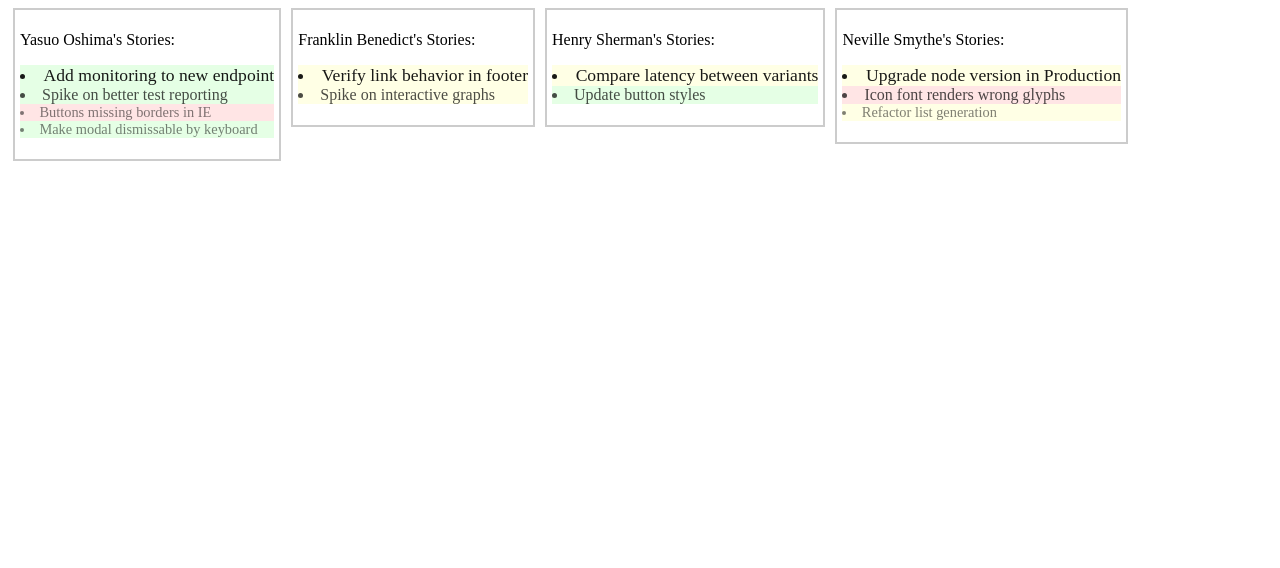
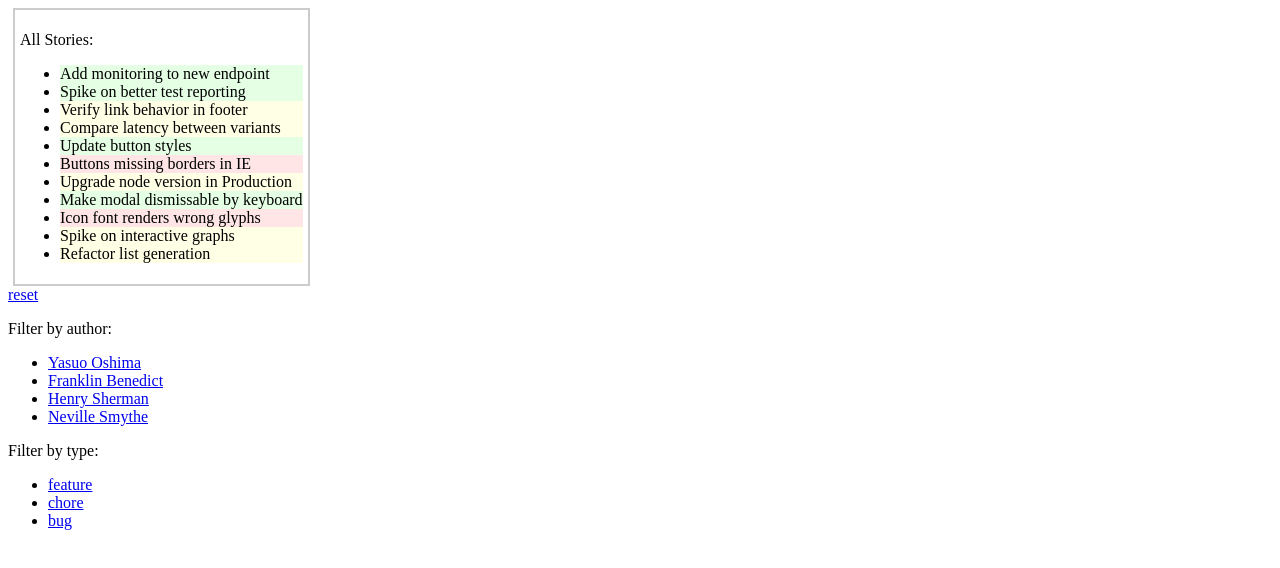
Before and after one commit to banterability/fulcrum, a plain HTML site: page index.html in a window 1280 px wide. Drawn offline with Linux system fonts and the light colour scheme.

Commit message:
First pass at client-side filtering

```diff
--- a/index.html
+++ b/index.html
@@ -15,18 +15,15 @@
       margin: 0 5px;
       padding: 5px;
     }
-    ul{
-      padding-left: 0;
-      list-style-position: inside;
-    }
-    li:nth-child(1){font-size:1.1em;color:rgba(0,0,0,0.9);}
-    li:nth-child(2){font-size:1.0em;color:rgba(0,0,0,0.7);}
-    li{font-size:0.9em; color:rgba(0,0,0,0.5);}
   </style>
 </head>
 <body>
 
   <div id="main"></div>
+  <div id="filters">
+    <a href="javascript:buildList(stories.models);">reset</a>
+
+  </div>
 
   <script src="vendor/underscore-min.js"></script>
   <script src="vendor/backbone-min.js"></script>
@@ -55,15 +52,22 @@
     });
   </script>
   <script>
-    var buildListForOwner, parentEl, storiesByAuthor;
 
-    buildListForOwner = function(owner, stories){
-      var container, header, list;
-      container = document.createElement('div');
-      container.classList.add('story-list');
+    var buildList, parentEl;
 
+    var container = document.createElement('div');
+    container.classList.add('story-list');
+
+    buildList = function(stories, title){
+      var header, list;
+
+      container.innerHTML = "";
       header = document.createElement('p');
-      header.textContent = "" + owner + "'s Stories:";
+      if(title){
+        header.textContent = title;
+      } else {
+        header.textContent = "All Stories:";
+      }
 
       list = document.createElement('ul');
       stories.forEach(function(story){
@@ -82,15 +86,52 @@
 
     parentEl = document.getElementById('main');
 
-    storiesByAuthor = stories.groupBy('author');
+    parentEl.appendChild(buildList(stories.models));
 
-    for (var property in storiesByAuthor){
-      if (storiesByAuthor.hasOwnProperty(property)) {
-        parentEl.appendChild(
-          buildListForOwner(property, storiesByAuthor[property])
-        );
-      }
+    var filterBy;
+
+    filterBy = function(collection, key, value){
+      criteria = {}
+      criteria[key] = value;
+      buildList(collection.where(criteria), "Stories where " + key + " = " + value);
     }
+
+    var setupFilters = function(collection){
+      filterList = document.getElementById('filters');
+      FILTERABLE_ATTRIBUTES = ['author','type'];
+      FILTERABLE_ATTRIBUTES.forEach(function(attr){
+        var selections = _.uniq(collection.pluck(attr));
+        filterList.appendChild(createFilterEl(attr, selections));
+      })
+    }
+
+    var createFilterEl = function(type, selections){
+      var filterContainer = document.createElement('div');
+      filterContainer.classList.add('filter-list');
+
+      header = document.createElement('p');
+      header.textContent = 'Filter by ' + type + ':';
+
+      listEl = document.createElement('ul');
+      selections.forEach(function(option){
+        var listItem, link;
+        link = document.createElement('a');
+        link.href = "javascript:filterBy(stories,'" + type + "','" + option + "');";
+        link.textContent = option;
+
+        listItem = document.createElement('li');
+        listItem.appendChild(link);
+
+        listEl.appendChild(listItem);
+      });
+
+      filterContainer.appendChild(header);
+      filterContainer.appendChild(listEl);
+
+      return filterContainer;
+    }
+
+    setupFilters(stories);
   </script>
 </body>
 </html>
```
